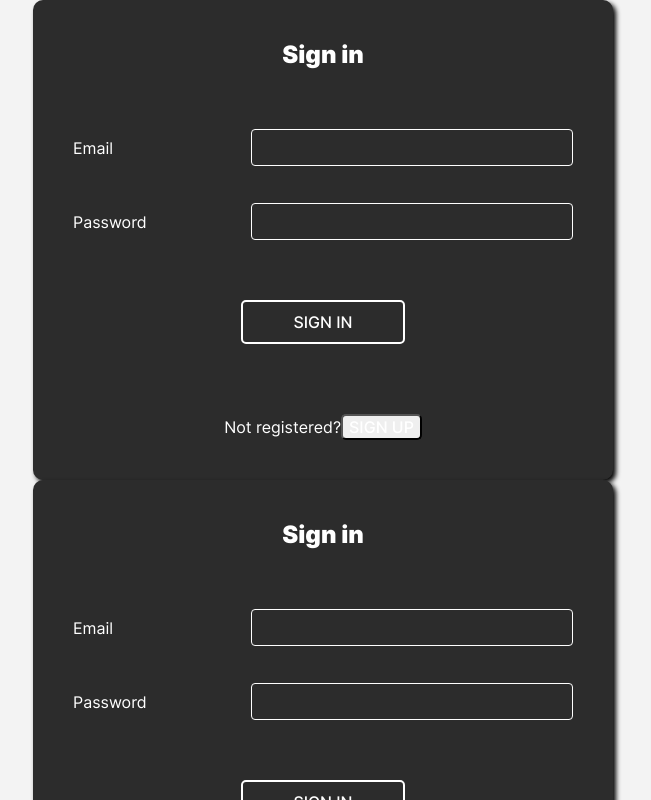
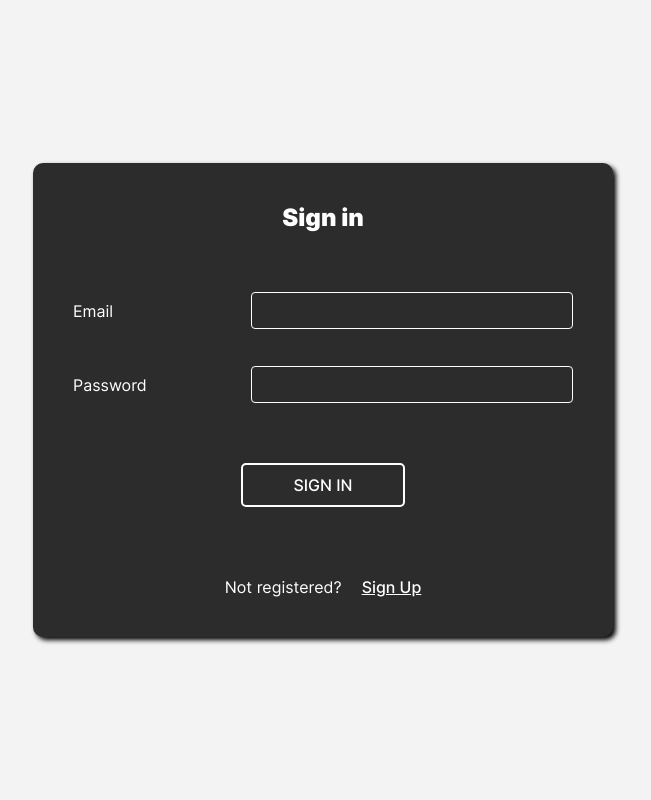
Before and after one commit to Evgeniy-Dvoeglazov/rnt-ts, a React app: page /signin in a window 1280 px wide. Shown: the top 800 px of the page, without its empty margins (317-968 px from the left). Built offline with nearby package versions, Linux system fonts and the light colour scheme.

Commit message:
Исправить кнопку

```diff
--- a/src/app/app.tsx
+++ b/src/app/app.tsx
@@ -48,31 +48,6 @@ export function App() {
         <Route path={Pages.Registration} element={<RegistrationPage />} />
         <Route path={Pages.NotFound} element={<NotFoundPage />} />
       </Routes>
-      <Routes>
-        <Route
-          path={Pages.SearchMovie}
-          element={
-            loggedIn ? (
-              <SearchMoviePage />
-            ) : (
-              <Navigate to={Pages.Authorization} />
-            )
-          }
-        />
-        <Route
-          path={Pages.MovieInfo}
-          element={
-            loggedIn && selectedMovie ? (
-              <MovieInfoPage selectedMovie={selectedMovie} />
-            ) : (
-              <Navigate to={Pages.Authorization} />
-            )
-          }
-        />
-        <Route path={Pages.Authorization} element={<AuthorizationPage />} />
-        <Route path={Pages.Registration} element={<RegistrationPage />} />
-        <Route path={Pages.NotFound} element={<NotFoundPage />} />
-      </Routes>
     </div>
   );
 }
--- a/src/components/button/button.css
+++ b/src/components/button/button.css
@@ -36,3 +36,17 @@
 .button_withoutBackground:hover {
   background: #088022;
 }
+
+.button_textLink {
+  z-index: 2;
+  background: none;
+  text-decoration: underline;
+  border: none;
+  padding: 0 0 0 20px;
+  text-transform: capitalize;
+  transition: opacity 0.3s linear;
+}
+
+.button_textLink:hover {
+  opacity: 0.7;
+}
--- a/src/components/button/button.tsx
+++ b/src/components/button/button.tsx
@@ -3,7 +3,7 @@ import classNames from "classnames";
 import type { ComponentPropsWithoutRef } from "react";
 
 interface buttonProps extends ComponentPropsWithoutRef<"button"> {
-  variant: "withBackground" | "withoutBackground";
+  variant: "withBackground" | "withoutBackground" | "textLink";
   title: string;
 }
 
```
